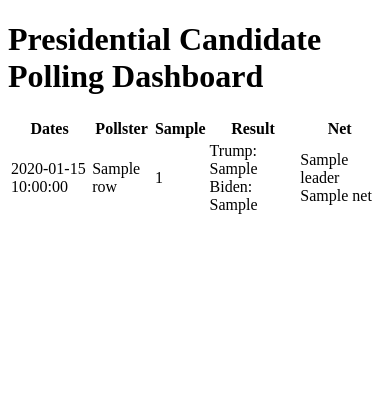
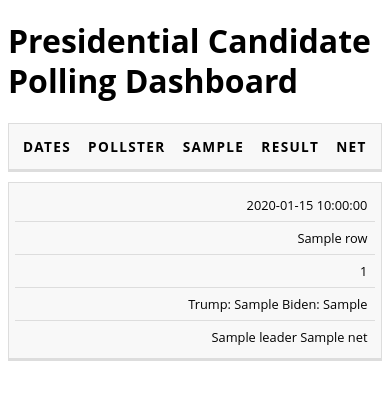
Before and after one commit to darrenzhang2000/presidential-candidate-polling, a Flask app: template templates/home.html in a window 390 px wide. Shown: the top 400 px of the page. Run offline with Flask 2, Linux system fonts and the light colour scheme; the template is opened without the code that fills it: most values are stand-ins (such as "Sample title", 1, 10 or a date in 2020).

Commit message:
added styling

```diff
--- /dev/null
+++ b/static/styles/home.css
@@ -0,0 +1,81 @@
+body {
+	font-family: "Open Sans", sans-serif;
+	line-height: 1.25;
+  }
+
+  table {
+	border: 1px solid #ccc;
+	border-collapse: collapse;
+	margin: 0;
+	padding: 0;
+	width: 100%;
+	table-layout: fixed;
+  }
+
+  table caption {
+	font-size: 1.5em;
+	margin: .5em 0 .75em;
+  }
+
+  table tr {
+	background-color: #f8f8f8;
+	border: 1px solid #ddd;
+	padding: .35em;
+  }
+
+  table th,
+  table td {
+	padding: .625em;
+	text-align: center;
+  }
+
+  table th {
+	font-size: .85em;
+	letter-spacing: .1em;
+	text-transform: uppercase;
+  }
+
+  @media screen and (max-width: 600px) {
+	table {
+	  border: 0;
+	}
+
+	table caption {
+	  font-size: 1.3em;
+	}
+
+	table thead {
+	  border: none;
+	  clip: rect(0 0 0 0);
+	  height: 1px;
+	  margin: -1px;
+	  overflow: hidden;
+	  padding: 0;
+	  position: absolute;
+	  width: 1px;
+	}
+
+	table tr {
+	  border-bottom: 3px solid #ddd;
+	  display: block;
+	  margin-bottom: .625em;
+	}
+
+	table td {
+	  border-bottom: 1px solid #ddd;
+	  display: block;
+	  font-size: .8em;
+	  text-align: right;
+	}
+
+	table td::before {
+	  content: attr(data-label);
+	  float: left;
+	  font-weight: bold;
+	  text-transform: uppercase;
+	}
+
+	table td:last-child {
+	  border-bottom: 0;
+	}
+  }
--- a/templates/home.html
+++ b/templates/home.html
@@ -1,10 +1,13 @@
 <!DOCTYPE html>
 <html lang="en">
+
 <head>
     <meta charset="UTF-8">
     <meta name="viewport" content="width=device-width, initial-scale=1.0">
-    <title>Document</title>
+    <link rel="stylesheet" type="text/css" href="{{ url_for('static', filename='styles/home.css') }}">
+    <title>Presidential Candidate Polling Dashboard</title>
 </head>
+
 <body>
     <h1>Presidential Candidate Polling Dashboard</h1>
     <table>
@@ -27,4 +30,5 @@
 
     </table>
 </body>
+
 </html>
```
